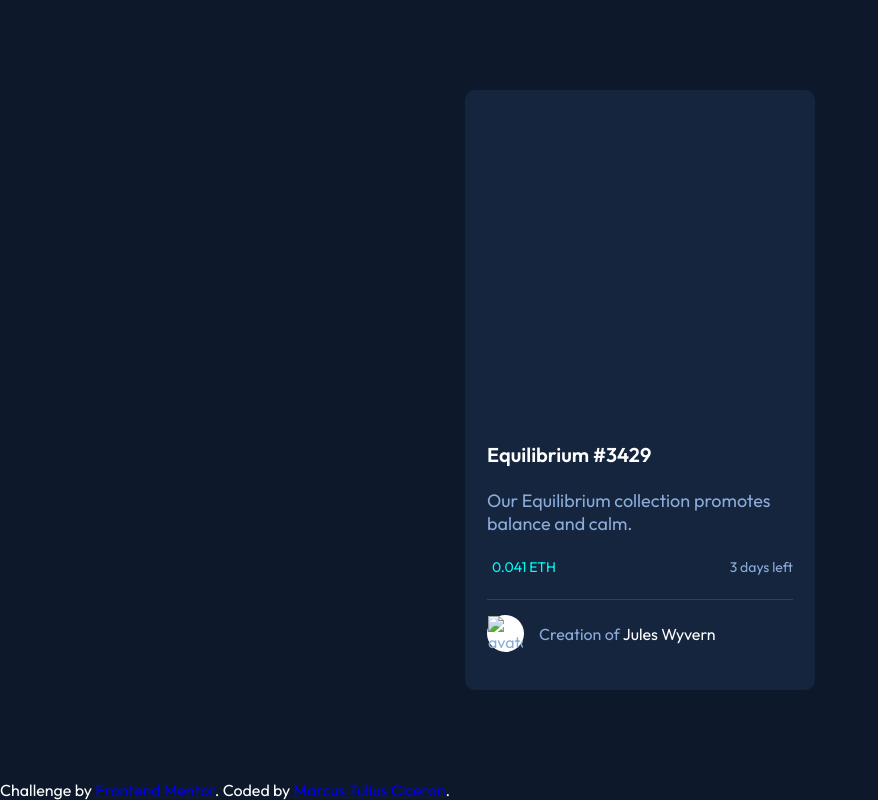
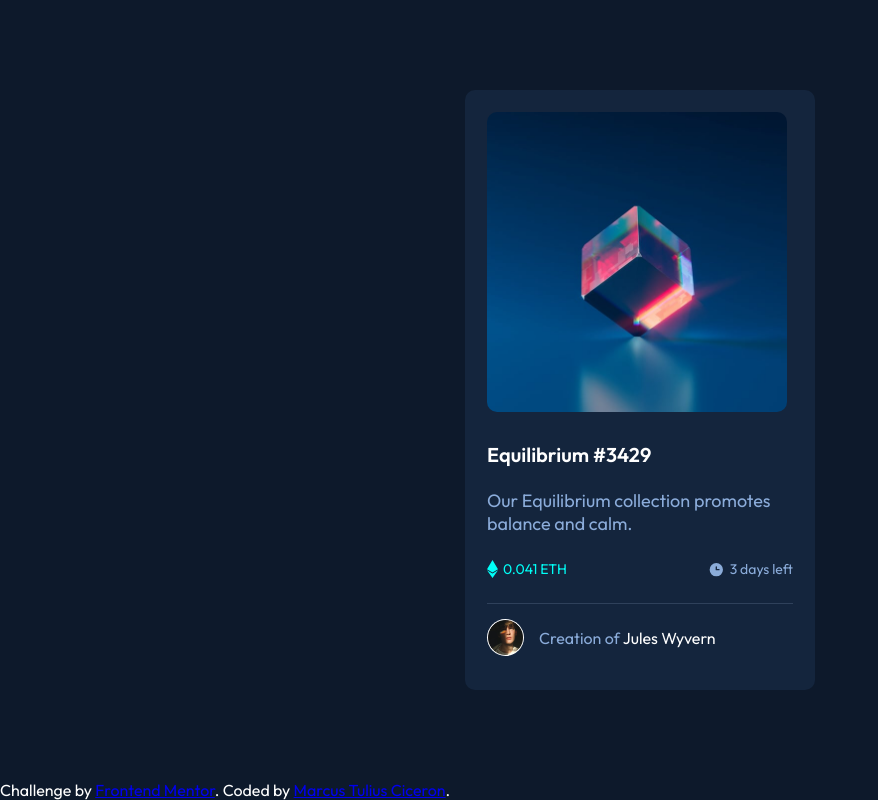
Before and after one commit to MarcusTuliusCiceron/NFT-preview-card-component-challenge-hub, a plain HTML site: page index.html in a window 1280 px wide. Shown: the whole page, without its empty margins (0-878 px from the left). Drawn offline with Linux system fonts and the light colour scheme; the site is published under a folder, as on GitHub Pages, so addresses that start at the root find nothing.

Commit message:
prep for live

```diff
--- a/index.html
+++ b/index.html
@@ -4,7 +4,7 @@
   <meta charset="UTF-8">
   <meta name="viewport" content="width=device-width, initial-scale=1.0"> <!-- displays site properly based on user's device -->
 
-  <link rel="icon" type="image/png" sizes="32x32" href="./images/favicon-32x32.png">
+  <link rel="icon" type="image/png" sizes="32x32" href=".favicon-32x32.png">
   <title>Frontend Mentor | NFT preview card component</title>
   <link rel="stylesheet" href="style.css">
   <link rel="preconnect" href="https://fonts.googleapis.com">
@@ -17,7 +17,7 @@
     <div class="box">
       <div class="image">
         <div class="eye">
-          <img src="/images/icon-view.svg" alt="">
+          <img src="icon-view.svg" alt="">
         </div>
       </div>
     </div>
@@ -25,16 +25,16 @@
     <p class="text">Our Equilibrium collection promotes balance and calm.</p>
     <div class="info">
       <div class="price">
-        <img src="/images/icon-ethereum.svg" alt="">
+        <img src="icon-ethereum.svg" alt="">
         0.041 ETH
       </div>
       <p class="timer">
-        <img src="/images/icon-clock.svg" alt="">
+        <img src="icon-clock.svg" alt="">
         3 days left</p>
     </div>
     <div class="author">
       <div class="circle">
-        <img src="/images/image-avatar.png" alt="avatar">
+        <img src="image-avatar.png" alt="avatar">
       </div>
       <p>Creation of <strong>Jules Wyvern</strong> </p>
     </div>
--- a/style.scss
+++ b/style.scss
@@ -47,7 +47,7 @@ body{
         content: "";
         height: 300px;
         width: 300px;
-        background-image: url(/images/image-equilibrium.jpg);
+        background-image: url(image-equilibrium.jpg);
         background-position: center;
         background-size: contain;
         border-radius: 10px;
```
Also changed, not shown: favicon-32x32.png (renamed from images/favicon-32x32.png), icon-clock.svg (renamed from images/icon-clock.svg), icon-ethereum.svg (renamed from images/icon-ethereum.svg), icon-view.svg (renamed from images/icon-view.svg), image-avatar.png (renamed from images/image-avatar.png), image-equilibrium.jpg (renamed from images/image-equilibrium.jpg), style.css, 1 other file.
